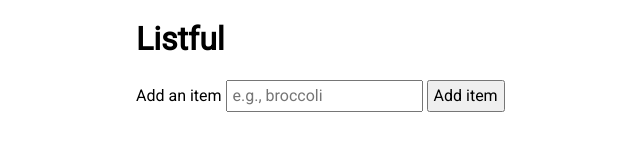
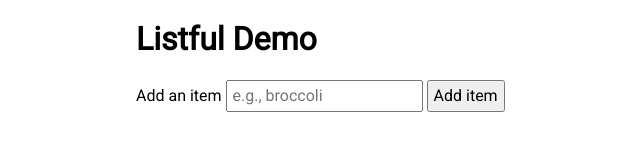
Before and after one commit to thinkful-ei17/listful-demo, a website: page public/index.html in a window 1280 px wide. Shown: the whole page, without its empty margins (204-844 px from the left). Drawn offline with nearby package versions, Linux system fonts and the light colour scheme; no server answers.

Commit message:
update title

```diff
--- a/public/index.html
+++ b/public/index.html
@@ -16,7 +16,7 @@
 
 <body>
 	<div class="container">
-		<h1>Listful</h1>
+		<h1>Listful Demo</h1>
 		<form id="js-shopping-list-form">
 			<label for="shopping-list-input">Add an item</label>
 			<input type="text" name="shopping-list-input" class="js-shopping-list-input" placeholder="e.g., broccoli">
```
